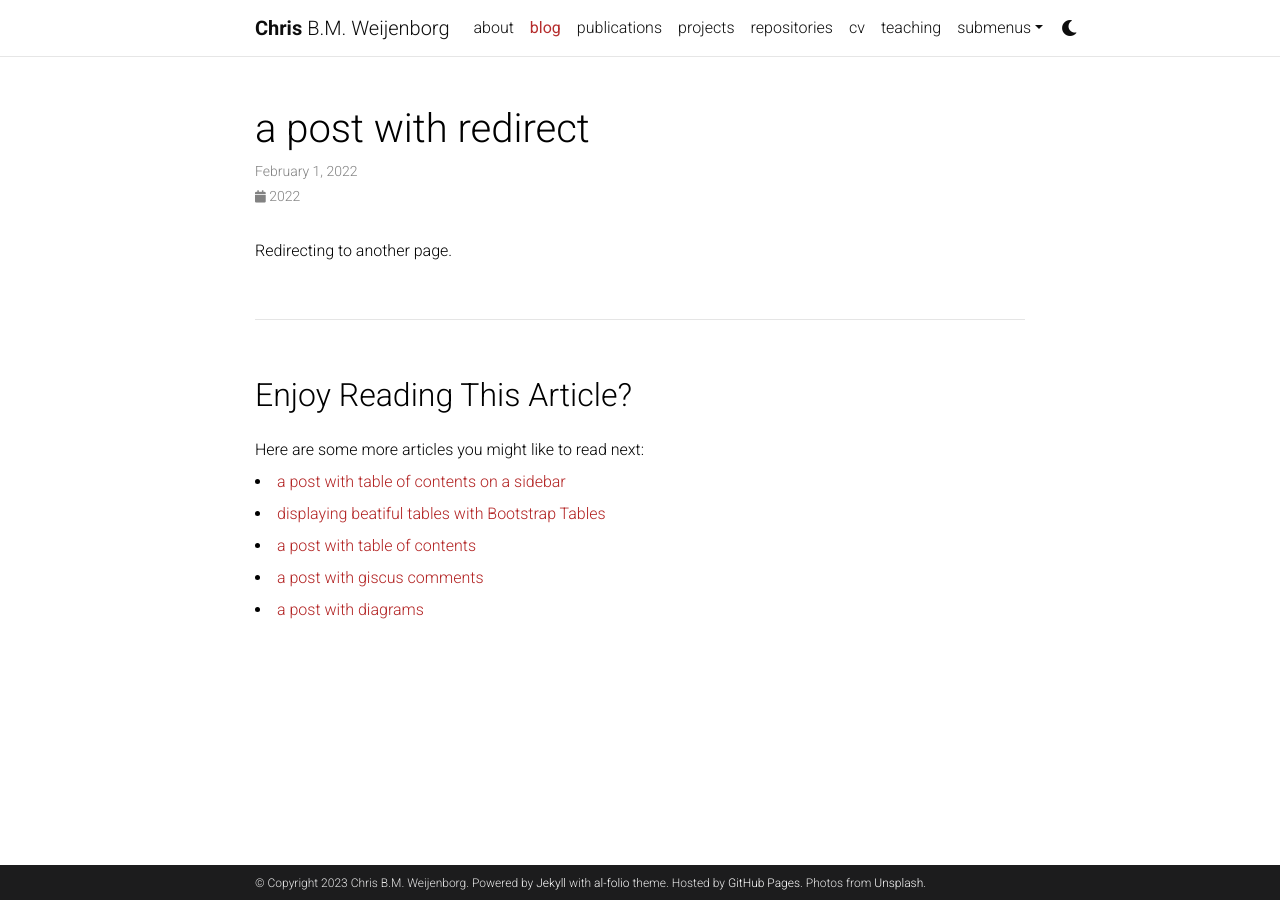
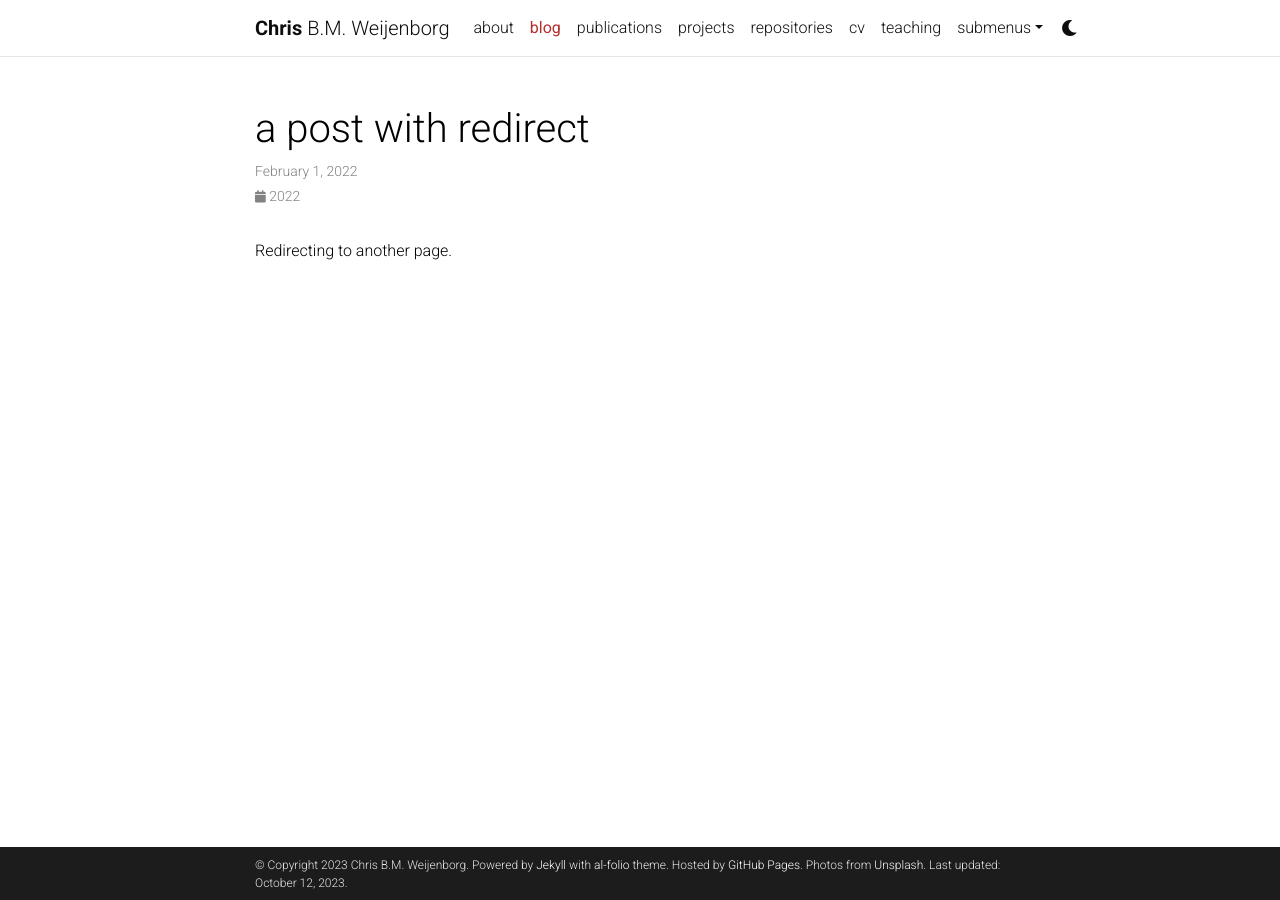
Before and after one commit to chrisweij/chrisweij.github.io, a Jekyll site: the page built from _posts/2022-02-01-redirect.md, in a window 1280 px wide. Built offline with Jekyll 4.4.1, drawn with Linux system fonts in a browser that asks for light colours; full-size pictures stand in for the smaller copies a plugin makes; comment, search, counter and statistics services are not loaded; a style sheet for code colours, icons or effects is not loaded.

Commit message:
Update _config.yml

```diff
--- a/_config.yml
+++ b/_config.yml
@@ -20,7 +20,7 @@
 
 url: https://chrisweij.github.io # the base hostname & protocol for your site
 baseurl:  # the subpath of your site, e.g. /blog/
-last_updated: false # set to true if you want to display last updated in the footer
+last_updated: true # set to true if you want to display last updated in the footer
 impressum_path:  # set to path to include impressum link in the footer, use the same path as permalink in a page, helps to conform with EU GDPR
 
 # -----------------------------------------------------------------------------
@@ -131,7 +131,7 @@
   enabled: true
 
 related_blog_posts:
-  enabled: true
+  enabled: false
   max_related: 5
 
 # Giscus comments (RECOMMENDED)
@@ -176,12 +176,12 @@
     permalink: /projects/:path/
 
 announcements:
-  enabled: true
+  enabled: false
   scrollable: true # adds a vertical scroll bar if there are more than 3 news items
   limit: 5 # leave blank to include all the news in the `_news` folder
 
 latest_posts:
-  enabled: true
+  enabled: false
   scrollable: true # adds a vertical scroll bar if there are more than 3 new posts items
   limit: 3 # leave blank to include all the blog posts
 
```
